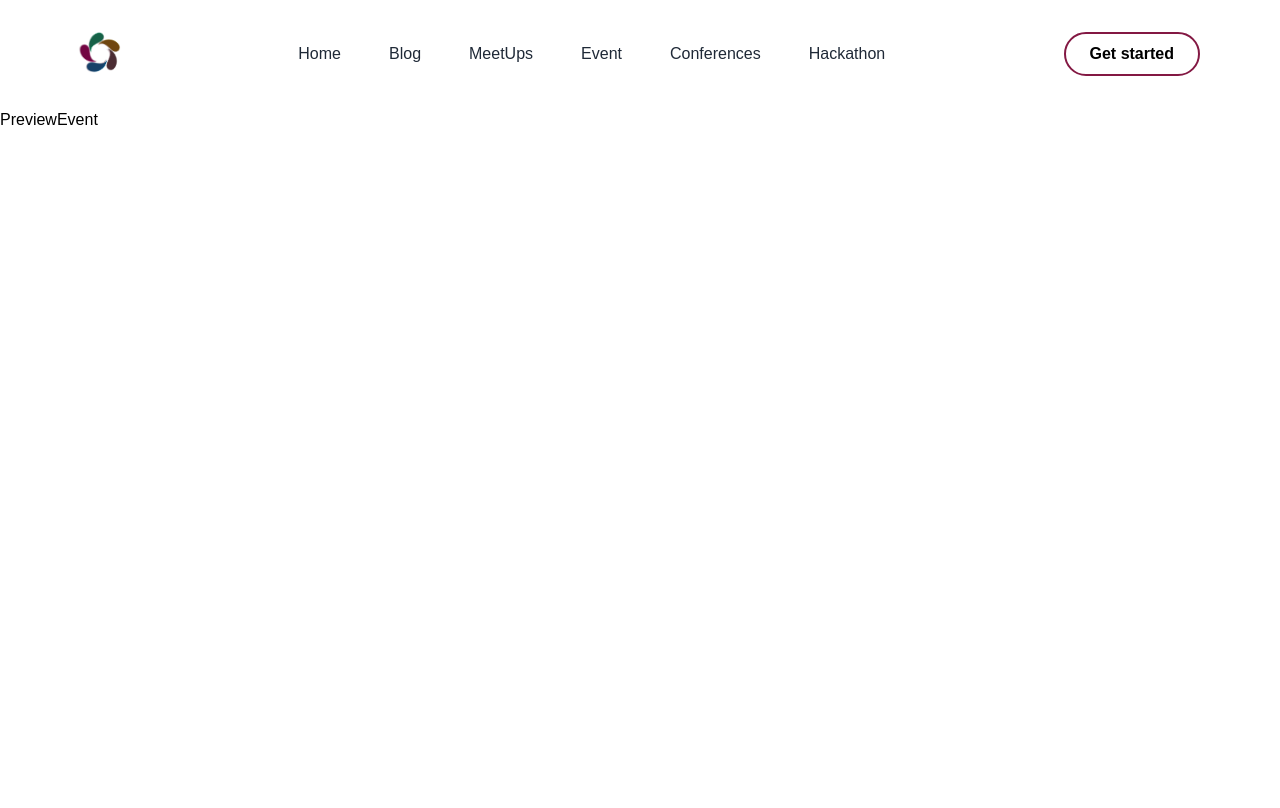
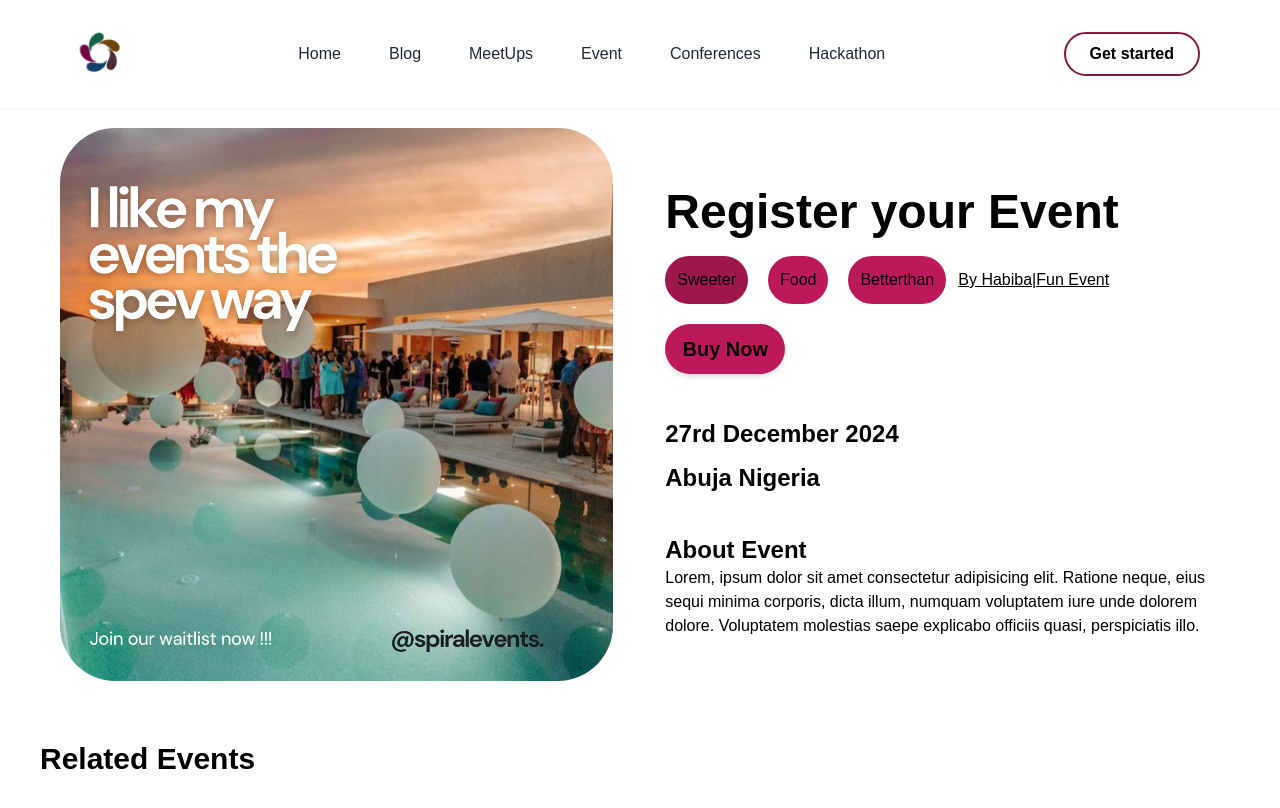
Before and after one commit to Anonymous-nerds/spiralevent-app, a React (Vite) app: page /preview in a window 1280 px wide. Shown: the top 808 px of the page. Built offline with nearby package versions, Linux system fonts and the light colour scheme.

Commit message:
added preview pages

```diff
--- a/src/pages/PreviewEvent/PreviewEvent.jsx
+++ b/src/pages/PreviewEvent/PreviewEvent.jsx
@@ -1,11 +1,80 @@
 import React from "react";
 import Nav from "../../components/ui/Nav.jsx";
+import img from "../../assets/events.png"
+import image from "../../assets/pretty.png"
+import { FaArrowLeft } from "react-icons/fa";
+import { CalendarMinusIcon } from "lucide-react";
+import { LocateIcon } from "lucide-react";
 
 const PreviewEvent = () => {
   return (
-    <div>
+    <div className="w-full h-full">
+      <div className="navbar bg-transparent shadow-sm">
       <Nav />
-      PreviewEvent
+      </div>
+      {/*Top/left corner */}
+      <div className="smallerdiv md:ml-10  md:p-5 md:flex">
+        <div>
+          <img src={image} alt="" className="rounded-md md:rounded-[10%] " />
+        </div>
+
+
+        {/*buttom/right corner */}
+        <div className="w-full h-full pt-10   justify-center  ml-8">
+          <div className="p-5">
+            <h2 className="text-3xl md:text-5xl font-semibold">Register your Event</h2>
+          </div>
+
+          <div className="flex justify-between">
+            <ul className="flex justify-between">
+              <div className="rounded-full flex bg-pink-800 ml-5">
+                <li className="p-3 font-medium">Sweeter</li>
+              </div>
+              <div className="rounded-full flex bg-pink-700 ml-5">
+                <li className="p-3 font-medium ">Food</li>
+              </div>
+              <div className="rounded-full flex bg-pink-700 ml-5">
+                <li className="p-3 font-medium ">Betterthan</li>
+              </div>
+              <div>
+              <li className="text-black underline font-medium p-3">By Habiba|Fun Event </li>
+            </div>
+            </ul>
+          </div>
+
+          <div className='p-5 '>
+            <button className='rounded-full text-xl bg-pink-700 w-[120px] shadow-md text-center font-semibold justify-center h-[50px]'>
+              Buy Now
+            </button>
+          </div>
+
+          <div className=' pb-5 pl-5'>
+            <div className=''>
+              <button>
+
+              </button>
+            <h3 className='text-2xl font-bold pb-3'>
+              27rd December 2024
+            </h3>
+            </div>
+            <h3 className='text-2xl font-bold'>
+              Abuja Nigeria
+            </h3>
+          </div>
+
+          <div className='p-5 '>
+            <h3 className='text-2xl font-bold'>About Event</h3>
+            <p>Lorem, ipsum dolor sit amet consectetur adipisicing elit. Ratione neque, eius sequi minima corporis, dicta illum, numquam voluptatem iure unde dolorem dolore. Voluptatem molestias saepe explicabo officiis quasi, perspiciatis illo.</p>
+          </div>
+
+        </div>
+
+      </div>
+
+      <div>
+        <h3 className='text-3xl font-bold p-10'>Related Events</h3>
+      </div>
+
     </div>
   );
 };
```
Also changed, not shown: src/assets/events.png (added), src/assets/pretty.png (added).
